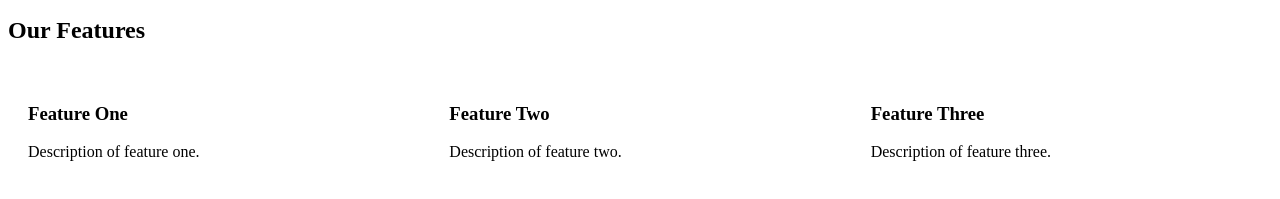
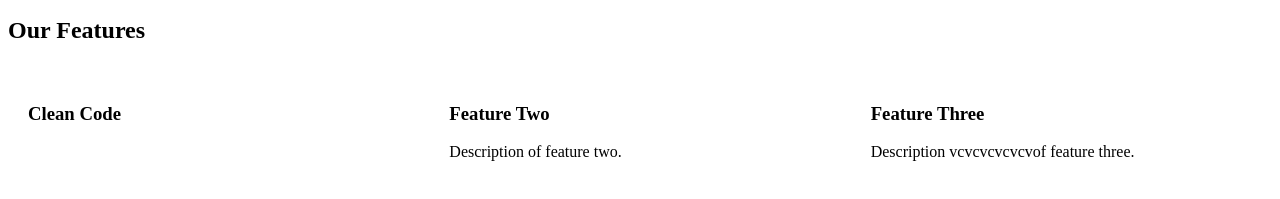
Before and after one commit to Nettosh-f/landing-page, a plain HTML site: page Contact.html in a window 1280 px wide. Shown: the part 85-284 px from the top of the page. Drawn offline with Linux system fonts and the light colour scheme.

Commit message:
masterbaiter

```diff
--- a/Contact.html
+++ b/Contact.html
@@ -28,8 +28,8 @@
         <table width="100%" cellpadding="20" cellspacing="0" border="0">
             <tr>
                 <td width="33%" valign="top">
-                    <h3>Feature One</h3>
-                    <p>Description of feature one.</p>
+                    <h3>Clean Code</h3>
+                    <p><a href=""></a></p>
                 </td>
                 <td width="33%" valign="top">
                     <h3>Feature Two</h3>
@@ -37,7 +37,7 @@
                 </td>
                 <td width="33%" valign="top">
                     <h3>Feature Three</h3>
-                    <p>Description of feature three.</p>
+                    <p>Description vcvcvcvcvcvof feature three.</p>
                 </td>
             </tr>
         </table>
```
Also changed, not shown: images/beagle.jpg (added).
